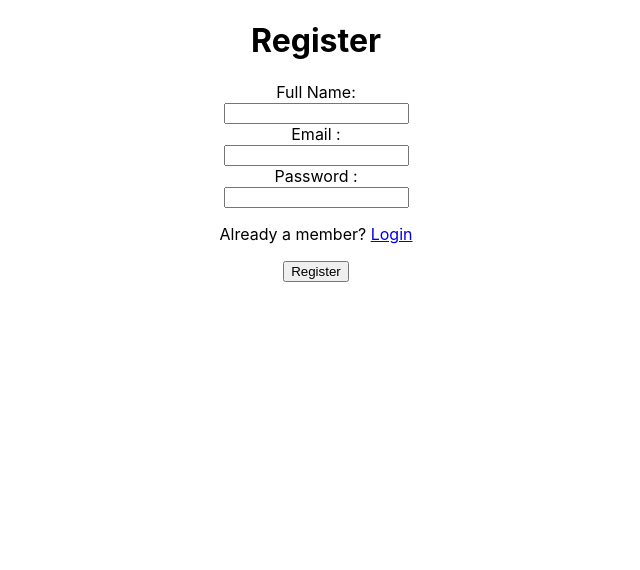
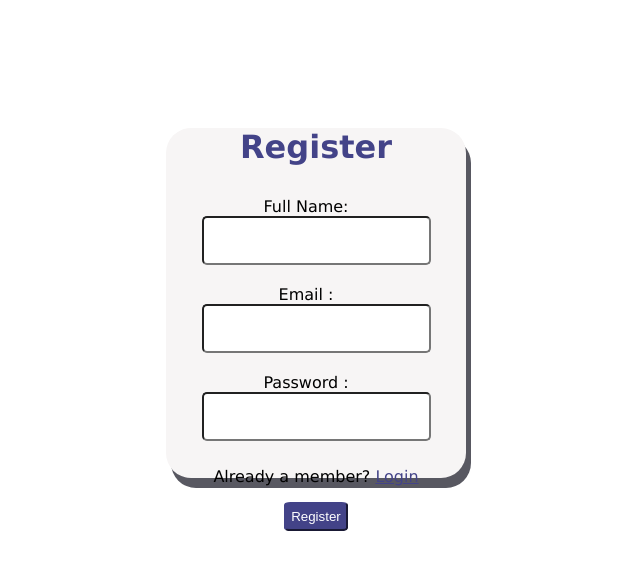
Before and after one commit to Batoul-Alsayyed/Survey-Builder, a React (Create React App) app in the folder my-react-app/: page / in a window 1280 px wide. Shown: the top 570 px of the page, without its empty margins (324-964 px from the left). Built offline with nearby package versions, Linux system fonts and the light colour scheme.

Commit message:
Adding styles for register form

```diff
--- a/my-react-app/src/App.css
+++ b/my-react-app/src/App.css
@@ -1,38 +1,41 @@
 .App {
   text-align: center;
+  font-family: Verdana, Geneva, Tahoma, sans-serif;
 }
-
-.App-logo {
-  height: 40vmin;
-  pointer-events: none;
+.container{
+  background-color: rgb(247, 245, 245);
+  width: 300px;
+  height: 350px;
+  margin-left: auto;
+  margin-right: auto;
+  margin-top: 10%;
+  border-radius: 25px;
+  box-shadow: 5px 10px rgb(88, 88, 97);
 }
-
-@media (prefers-reduced-motion: no-preference) {
-  .App-logo {
-    animation: App-logo-spin infinite 20s linear;
-  }
+.RegisterBtn{
+  border-radius: 10%;
+  background-color: rgb(67, 67, 136);
+  border-color: rgb(67, 67, 136);
+  color: white;
+  padding: 5px;
 }
-
-.App-header {
-  background-color: #282c34;
-  min-height: 100vh;
-  display: flex;
-  flex-direction: column;
-  align-items: center;
-  justify-content: center;
-  font-size: calc(10px + 2vmin);
-  color: white;
+h1{
+  color: rgb(67, 67, 136);
 }
-
-.App-link {
-  color: #61dafb;
+a{
+  color: rgb(67, 67, 136);
 }
-
-@keyframes App-logo-spin {
-  from {
-    transform: rotate(0deg);
-  }
-  to {
-    transform: rotate(360deg);
-  }
+.row{
+  padding: 10px;
 }
+input{
+  padding: 15px;
+  padding-left: 60px;
+  border-radius: 5px;
+  width: 150px;
+}
+label{
+  font-weight: 500;
+  padding-right: 20px;
+  margin-bottom: 50px;
+}
```
